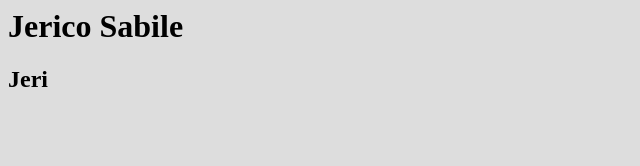
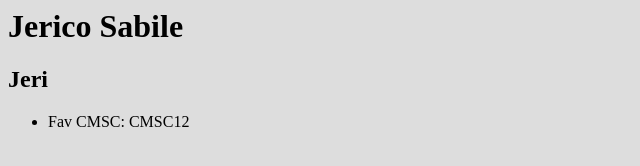
Before and after one commit to j-sabile/j-sabile.github.io, a plain HTML site: page index.html in a window 1280 px wide. Shown: the whole page, without its empty margins (0-640 px from the left). Drawn offline with Linux system fonts and the light colour scheme.

Commit message:
feat: added fav

```diff
--- a/index.html
+++ b/index.html
@@ -7,6 +7,10 @@
 	<body>
 		<h1> Jerico Sabile	</h1>
 		<h2> Jeri </h2>
+
+		<ul>
+			<li> Fav CMSC: CMSC12 </li>
+		</ul>
 	</body>
 
 </html>
```
